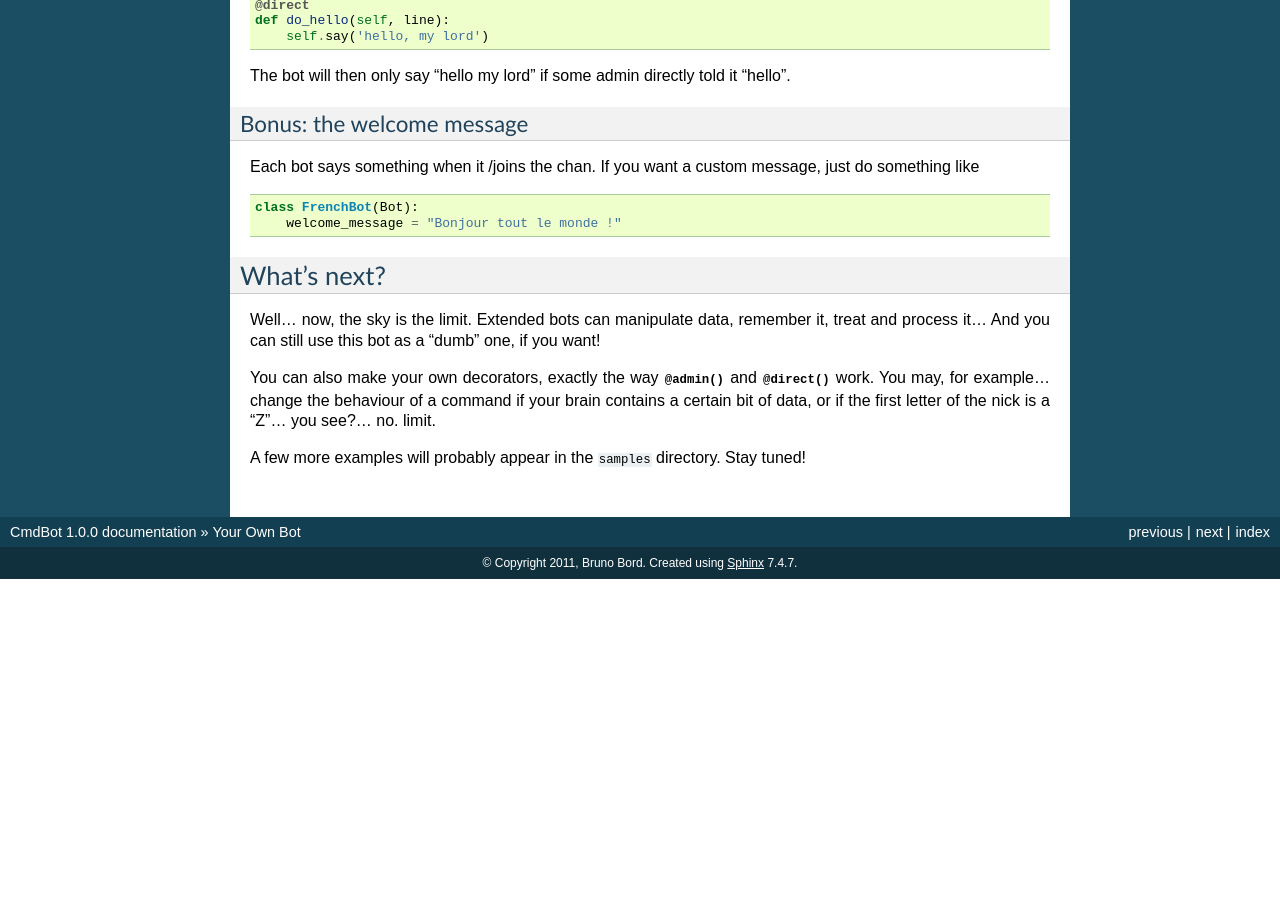
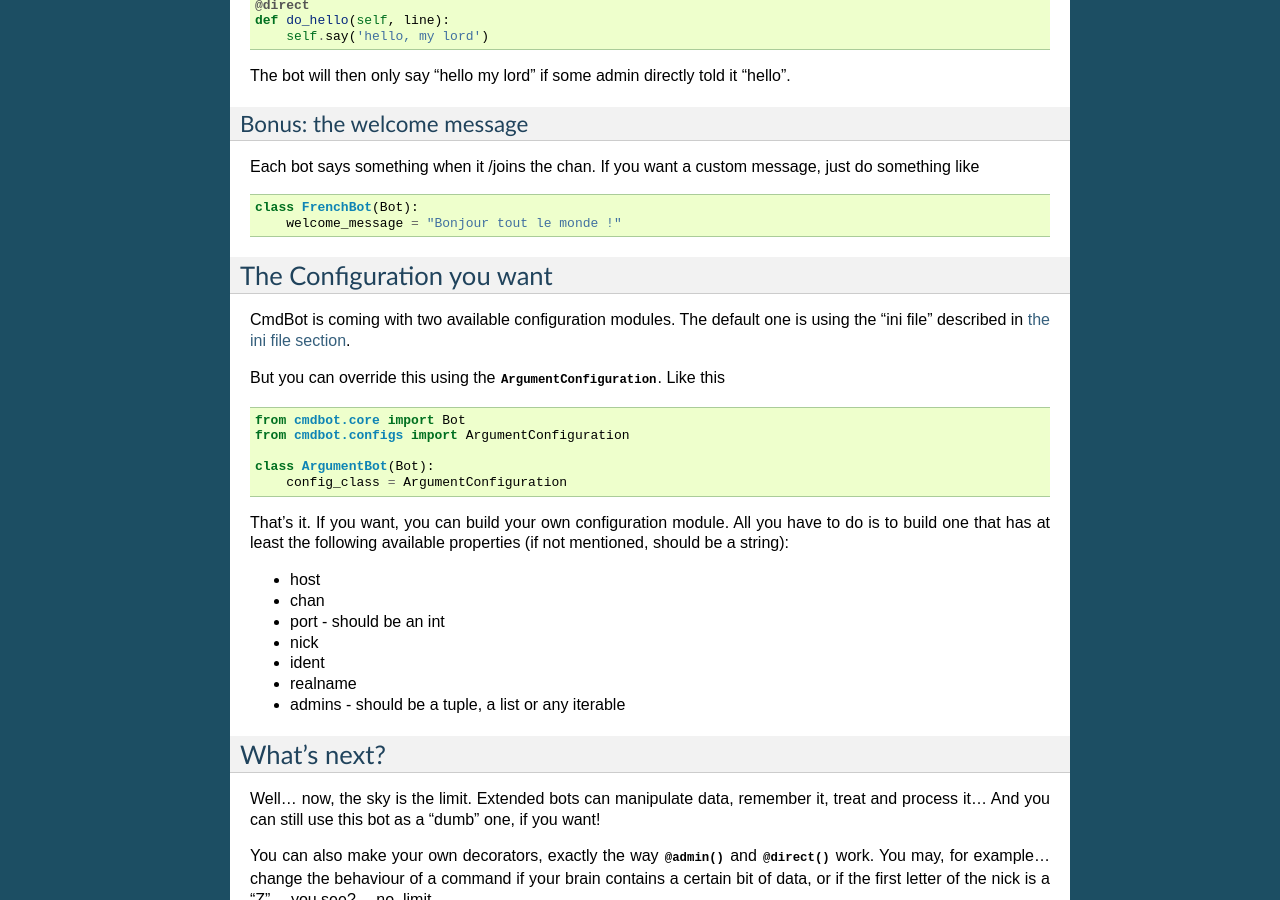
Before and after one commit to brunobord/cmdbot, a Sphinx documentation site: the page built from docs/your_bot.rst, in a window 1280 px wide and 900 px high, scrolled down 2115 px. Built offline with Sphinx 7.4.7, drawn with Linux system fonts in a browser that asks for light colours; before the commit the page ends 2694 px from its top, so only the background shows below that; some of the changed text lies outside the part shown.

Commit message:
more documentation on configs

```diff
--- a/docs/overview.rst
+++ b/docs/overview.rst
@@ -50,6 +50,8 @@ the :mod:`cmdbot` module contains a :mod:`core` submodule where the "dumb" Bot
 is sitting.
 
 What you need to make any Bot working now is a nice '.ini' file.
+
+.. _ini-file-label:
 
 The INI file
 ------------
--- a/docs/your_bot.rst
+++ b/docs/your_bot.rst
@@ -163,6 +163,34 @@ just do something like
         welcome_message = "Bonjour tout le monde !"
 
 
+The Configuration you want
+==========================
+
+CmdBot is coming with two available configuration modules. The default one is
+using the "ini file" described in :ref:`the ini file section <ini-file-label>`.
+
+But you can override this using the :class:`ArgumentConfiguration`. Like this
+
+.. code-block:: python
+
+    from cmdbot.core import Bot
+    from cmdbot.configs import ArgumentConfiguration
+
+    class ArgumentBot(Bot):
+        config_class = ArgumentConfiguration
+
+That's it. If you want, you can build your own configuration module. All you have
+to do is to build one that has at least the following available properties (if
+not mentioned, should be a string):
+
+* host
+* chan
+* port - should be an int
+* nick
+* ident
+* realname
+* admins - should be a tuple, a list or any iterable
+
 
 What's next?
 ============
```
